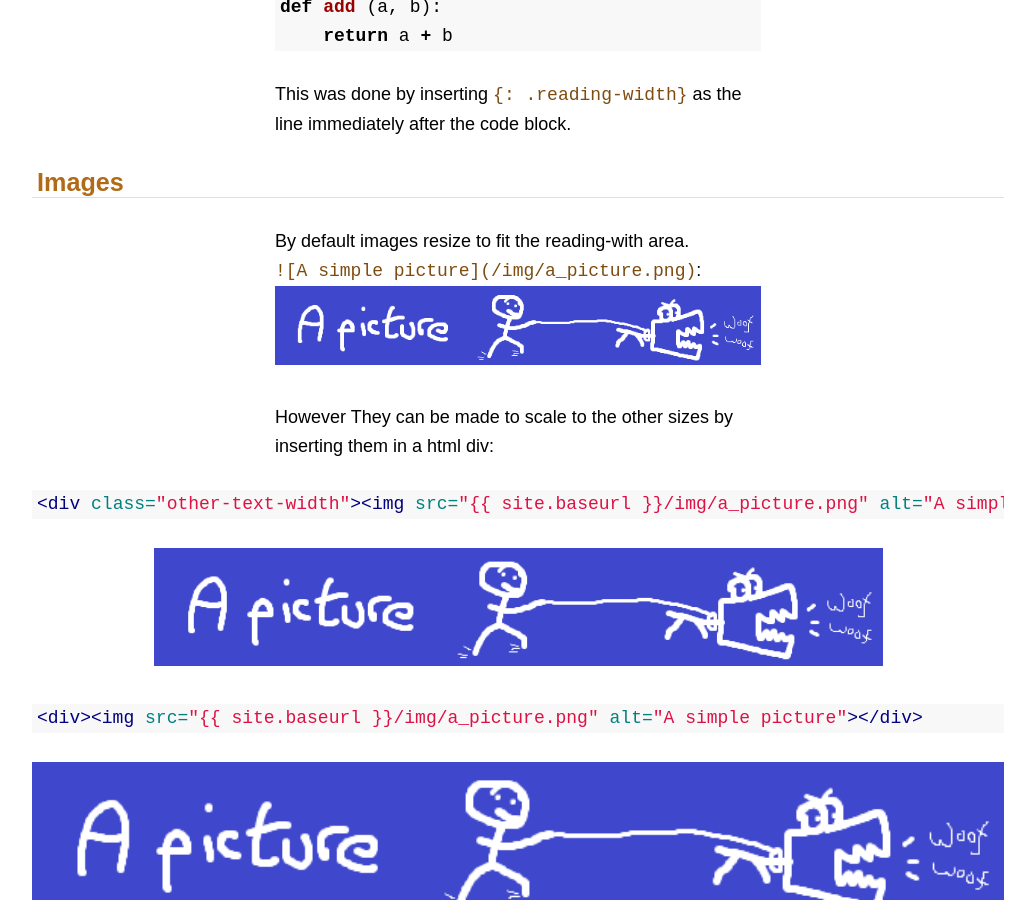
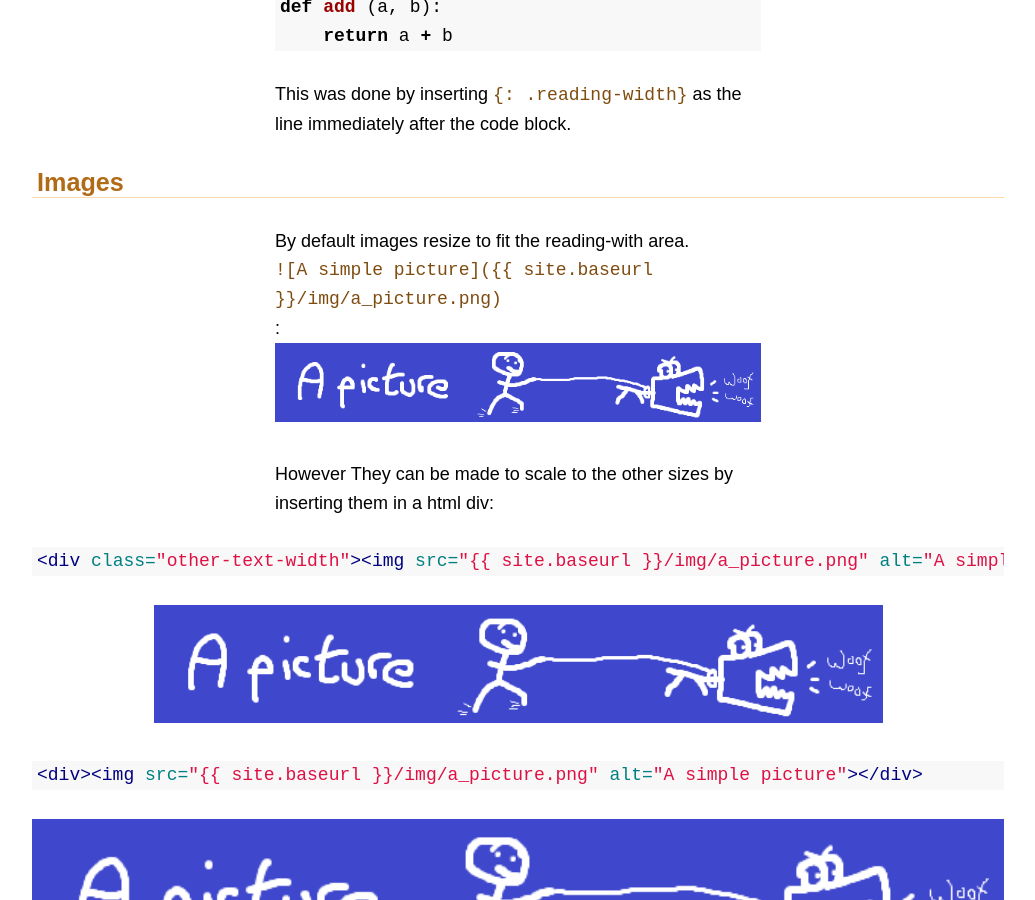
Before and after one commit to t3hmun/t3hsite, a Jekyll site: the page built from _posts/2015-10-13-part-05-guide-to-the-complete-theme.md, in a window 1280 px wide and 900 px high, scrolled down 4204 px. Shown: the whole window, without its empty margins (122-1157 px from the left). Built offline with Jekyll 4.4.1, drawn with Linux system fonts in a browser that asks for light colours.

Commit message:
Fogot one image link.

```diff
--- a/_posts/2015-10-13-part-05-guide-to-the-complete-theme.md
+++ b/_posts/2015-10-13-part-05-guide-to-the-complete-theme.md
@@ -131,8 +131,8 @@
 ### Images
 
 By default images resize to fit the reading-with area.
-`![A simple picture](/img/a_picture.png)`:
-![A simple picture](/img/a_picture.png)
+`![A simple picture]({% raw %}{{ site.baseurl }}{% endraw %}/img/a_picture.png)`:
+![A simple picture]({{ site.baseurl }}/img/a_picture.png)
 
 However They can be made to scale to the other sizes by inserting them in a html div:
 
```
